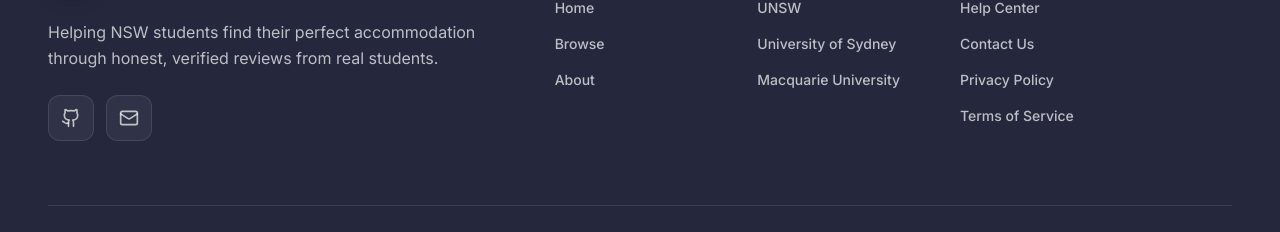
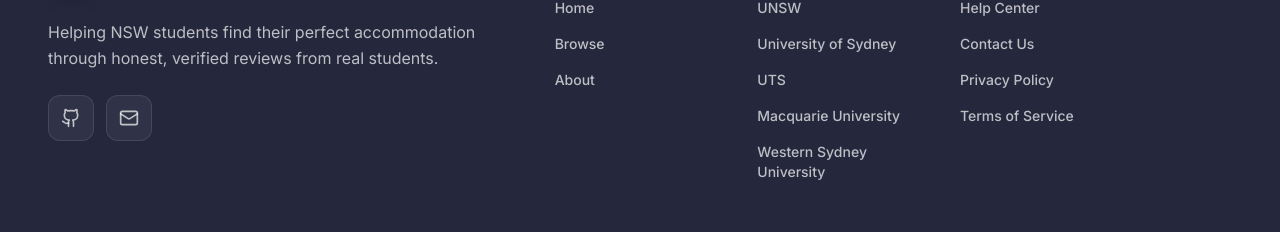
Before and after one commit to MelvinDY/ratemyaccom, a Next.js app: page /browse in a window 1280 px wide. Shown: the part 1099-1331 px from the top of the page. Built offline with nearby package versions, Linux system fonts and the light colour scheme; no server answers; the database is empty.

Commit message:
Fix university filter links in footer
- Add URL query parameter support for university filter on browse page
- Map short university names (unsw, sydney, uts, macquarie, wsu) to full names
- Add UTS and Western Sydney University to footer links
- Add Suspense wrapper for useSearchParams

```diff
--- a/app/browse/page.tsx
+++ b/app/browse/page.tsx
@@ -1,6 +1,7 @@
 'use client';
 
-import { useState, useEffect, useCallback } from 'react';
+import { useState, useEffect, useCallback, Suspense } from 'react';
+import { useSearchParams } from 'next/navigation';
 import { SearchFilters, Accommodation } from '@/types';
 import BrowseSearch from '@/components/browse/BrowseSearch';
 import BrowseFilters from '@/components/browse/BrowseFilters';
@@ -8,13 +9,37 @@
 import AccommodationCardSkeleton from '@/components/browse/AccommodationCardSkeleton';
 import EmptyState from '@/components/browse/EmptyState';
 import { Button } from '@/components/ui/button';
-import { ChevronLeft, ChevronRight } from 'lucide-react';
+import { ChevronLeft, ChevronRight, Loader2 } from 'lucide-react';
 
 const ITEMS_PER_PAGE = 12;
 
-export default function BrowsePage() {
+// Map short university names to full names used in filters
+const UNIVERSITY_MAP: Record<string, string> = {
+  unsw: 'University of New South Wales (UNSW)',
+  sydney: 'University of Sydney',
+  uts: 'University of Technology Sydney (UTS)',
+  macquarie: 'Macquarie University',
+  wsu: 'Western Sydney University',
+};
+
+function BrowsePageContent() {
+  const searchParams = useSearchParams();
+  const universityParam = searchParams.get('university');
+
   const [searchQuery, setSearchQuery] = useState('');
-  const [filters, setFilters] = useState<SearchFilters>({});
+
+  // Get initial university filter from URL params
+  const getInitialFilters = (): SearchFilters => {
+    if (universityParam) {
+      const mappedUniversity = UNIVERSITY_MAP[universityParam.toLowerCase()];
+      if (mappedUniversity) {
+        return { university: mappedUniversity };
+      }
+    }
+    return {};
+  };
+
+  const [filters, setFilters] = useState<SearchFilters>(getInitialFilters);
   const [accommodations, setAccommodations] = useState<Accommodation[]>([]);
   const [loading, setLoading] = useState(true);
   const [currentPage, setCurrentPage] = useState(1);
@@ -269,3 +294,24 @@
     </div>
   );
 }
+
+// Loading component for Suspense
+function BrowsePageLoading() {
+  return (
+    <div className="min-h-screen bg-charcoal flex items-center justify-center">
+      <div className="flex items-center gap-3 text-white/70">
+        <Loader2 className="h-6 w-6 animate-spin" />
+        <span>Loading accommodations...</span>
+      </div>
+    </div>
+  );
+}
+
+// Main export with Suspense wrapper
+export default function BrowsePage() {
+  return (
+    <Suspense fallback={<BrowsePageLoading />}>
+      <BrowsePageContent />
+    </Suspense>
+  );
+}
--- a/components/ui/Footer.tsx
+++ b/components/ui/Footer.tsx
@@ -73,7 +73,9 @@
     universities: [
       { href: '/browse?university=unsw', label: 'UNSW' },
       { href: '/browse?university=sydney', label: 'University of Sydney' },
+      { href: '/browse?university=uts', label: 'UTS' },
       { href: '/browse?university=macquarie', label: 'Macquarie University' },
+      { href: '/browse?university=wsu', label: 'Western Sydney University' },
     ],
     legal: [
       { href: '/support?tab=help', label: 'Help Center' },
```
